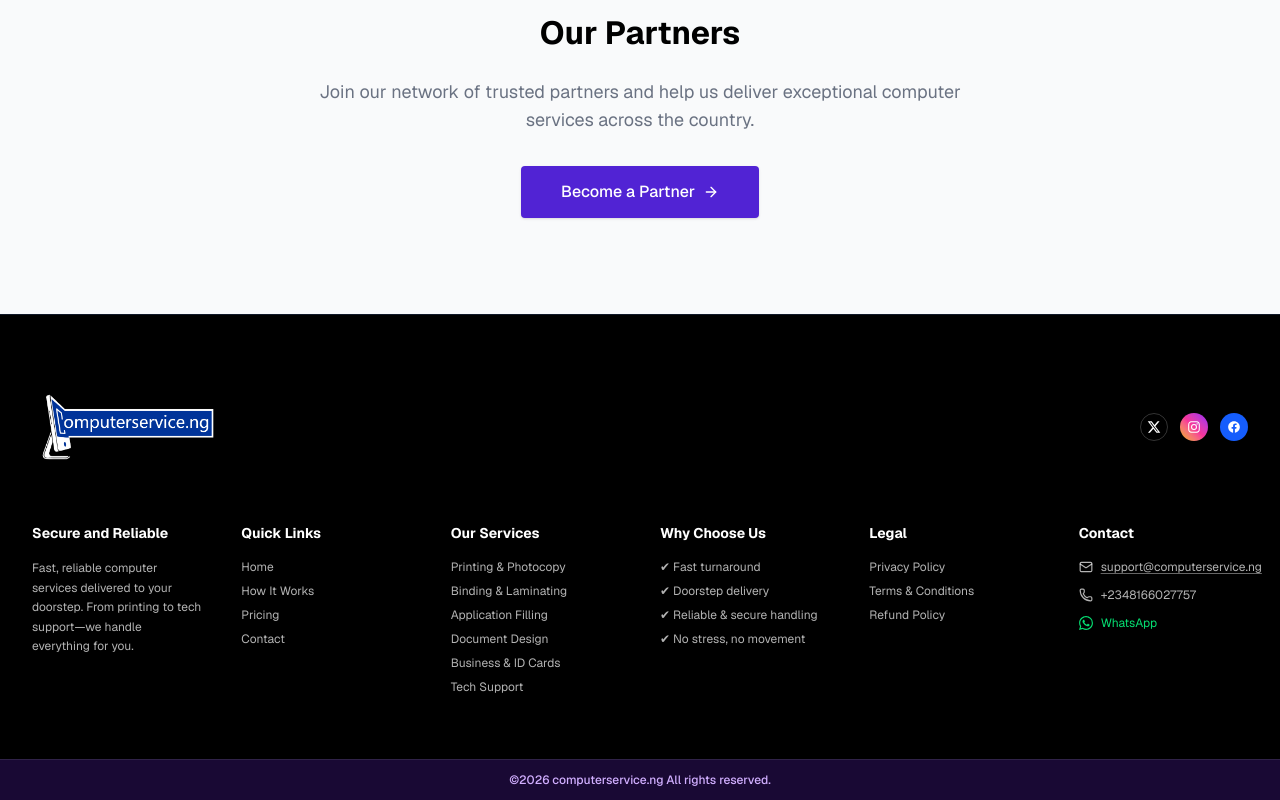
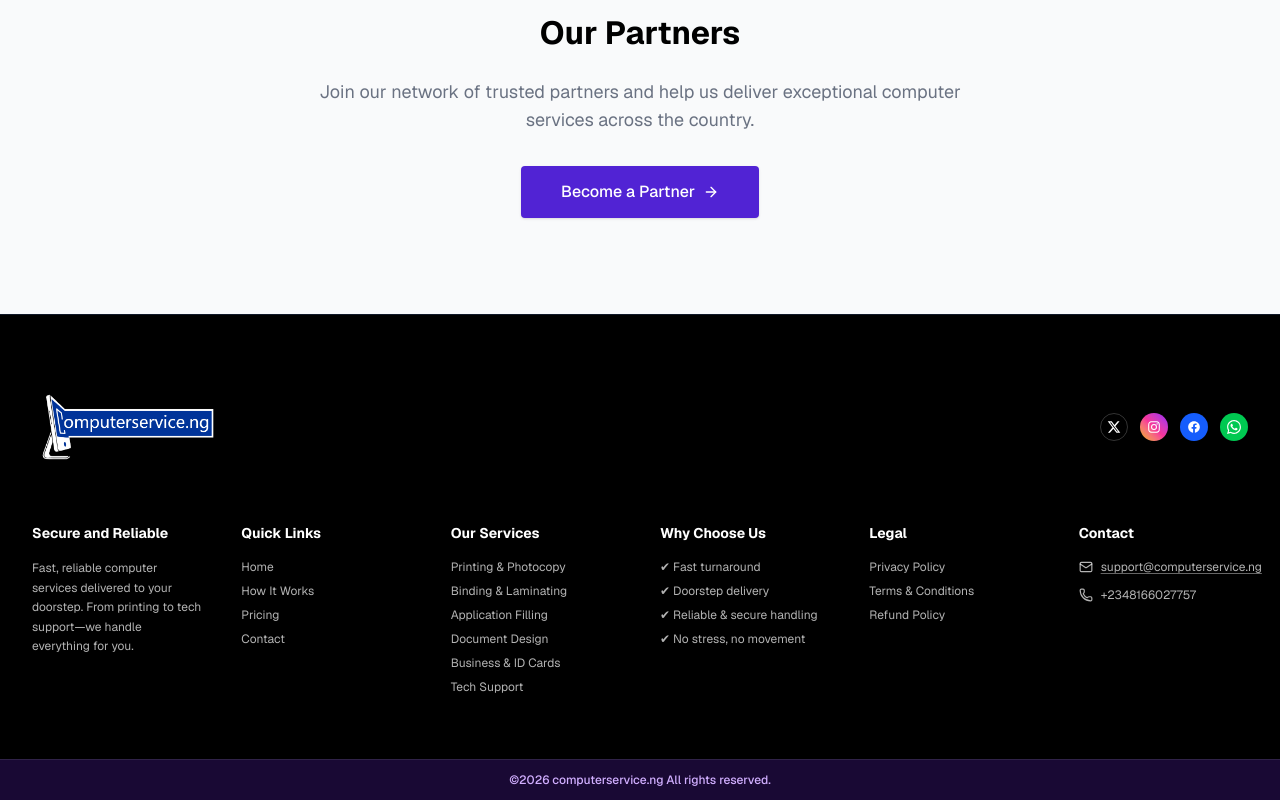
Before and after one commit to ibitoyrgideon79-rgb/computer-service.ng, a Next.js app: page / in a window 1280 px wide. Shown: the part 3149-3949 px from the top of the page. Built offline with nearby package versions, Linux system fonts and the light colour scheme; no server answers; the database is empty.

Commit message:
added whatsapp

```diff
--- a/app/page.tsx
+++ b/app/page.tsx
@@ -530,6 +530,17 @@ export default function Home() {
                     <path fillRule="evenodd" d="M22 12c0-5.523-4.477-10-10-10S2 6.477 2 12c0 4.991 3.657 9.128 8.438 9.878v-6.987h-2.54V12h2.54V9.797c0-2.506 1.492-3.89 3.777-3.89 1.094 0 2.238.195 2.238.195v2.46h-1.26c-1.243 0-1.63.771-1.63 1.562V12h2.773l-.443 2.89h-2.33v6.988C18.343 21.128 22 16.991 22 12z" clipRule="evenodd" />
                   </svg>
                 </a>
+                <a
+                  href={`https://wa.me/${contactPhone.replace(/[\s+]/g, "")}`}
+                  target="_blank"
+                  rel="noopener noreferrer"
+                  title="Chat with us on WhatsApp"
+                  className="w-7 h-7 rounded-full bg-green-500 flex items-center justify-center hover:bg-green-600 transition-colors"
+                >
+                  <svg className="w-3.5 h-3.5 text-white" viewBox="0 0 24 24" fill="currentColor" aria-hidden="true">
+                    <path d="M17.472 14.382c-.297-.149-1.758-.867-2.03-.967-.273-.099-.471-.148-.67.15-.197.297-.767.966-.94 1.164-.173.199-.347.223-.644.075-.297-.15-1.255-.463-2.39-1.475-.883-.788-1.48-1.761-1.653-2.059-.173-.297-.018-.458.13-.606.134-.133.298-.347.446-.52.149-.174.198-.298.298-.497.099-.198.05-.371-.025-.52-.075-.149-.669-1.612-.916-2.207-.242-.579-.487-.5-.669-.51-.173-.008-.371-.01-.57-.01-.198 0-.52.074-.792.372-.272.297-1.04 1.016-1.04 2.479 0 1.462 1.065 2.875 1.213 3.074.149.198 2.096 3.2 5.077 4.487.709.306 1.262.489 1.694.625.712.227 1.36.195 1.871.118.571-.085 1.758-.719 2.006-1.413.248-.694.248-1.289.173-1.413-.074-.124-.272-.198-.57-.347m-5.421 7.403h-.004a9.87 9.87 0 01-5.031-1.378l-.361-.214-3.741.982.998-3.648-.235-.374a9.86 9.86 0 01-1.51-5.26c.001-5.45 4.436-9.884 9.888-9.884 2.64 0 5.122 1.03 6.988 2.898a9.825 9.825 0 012.893 6.994c-.003 5.45-4.437 9.884-9.885 9.884m8.413-18.297A11.815 11.815 0 0012.05 0C5.495 0 .16 5.335.157 11.892c0 2.096.547 4.142 1.588 5.945L.057 24l6.305-1.654a11.882 11.882 0 005.683 1.448h.005c6.554 0 11.89-5.335 11.893-11.893a11.821 11.821 0 00-3.48-8.413z"/>
+                  </svg>
+                </a>
               </div>
             </div>
 
@@ -598,19 +609,6 @@ export default function Home() {
                       {contactPhone}
                     </a>
                   </li>
-                  <li>
-                    <a
-                      href={`https://wa.me/${contactPhone.replace(/[\s+]/g, "")}`}
-                      target="_blank"
-                      rel="noopener noreferrer"
-                      className="flex items-center gap-2 hover:text-white transition-colors text-green-400 hover:text-green-300"
-                    >
-                      <svg className="w-3.5 h-3.5 shrink-0" viewBox="0 0 24 24" fill="currentColor">
-                        <path d="M17.472 14.382c-.297-.149-1.758-.867-2.03-.967-.273-.099-.471-.148-.67.15-.197.297-.767.966-.94 1.164-.173.199-.347.223-.644.075-.297-.15-1.255-.463-2.39-1.475-.883-.788-1.48-1.761-1.653-2.059-.173-.297-.018-.458.13-.606.134-.133.298-.347.446-.52.149-.174.198-.298.298-.497.099-.198.05-.371-.025-.52-.075-.149-.669-1.612-.916-2.207-.242-.579-.487-.5-.669-.51-.173-.008-.371-.01-.57-.01-.198 0-.52.074-.792.372-.272.297-1.04 1.016-1.04 2.479 0 1.462 1.065 2.875 1.213 3.074.149.198 2.096 3.2 5.077 4.487.709.306 1.262.489 1.694.625.712.227 1.36.195 1.871.118.571-.085 1.758-.719 2.006-1.413.248-.694.248-1.289.173-1.413-.074-.124-.272-.198-.57-.347m-5.421 7.403h-.004a9.87 9.87 0 01-5.031-1.378l-.361-.214-3.741.982.998-3.648-.235-.374a9.86 9.86 0 01-1.51-5.26c.001-5.45 4.436-9.884 9.888-9.884 2.64 0 5.122 1.03 6.988 2.898a9.825 9.825 0 012.893 6.994c-.003 5.45-4.437 9.884-9.885 9.884m8.413-18.297A11.815 11.815 0 0012.05 0C5.495 0 .16 5.335.157 11.892c0 2.096.547 4.142 1.588 5.945L.057 24l6.305-1.654a11.882 11.882 0 005.683 1.448h.005c6.554 0 11.89-5.335 11.893-11.893a11.821 11.821 0 00-3.48-8.413z"/>
-                      </svg>
-                      WhatsApp
-                    </a>
-                  </li>
                 </ul>
               </div>
             </div>
```
